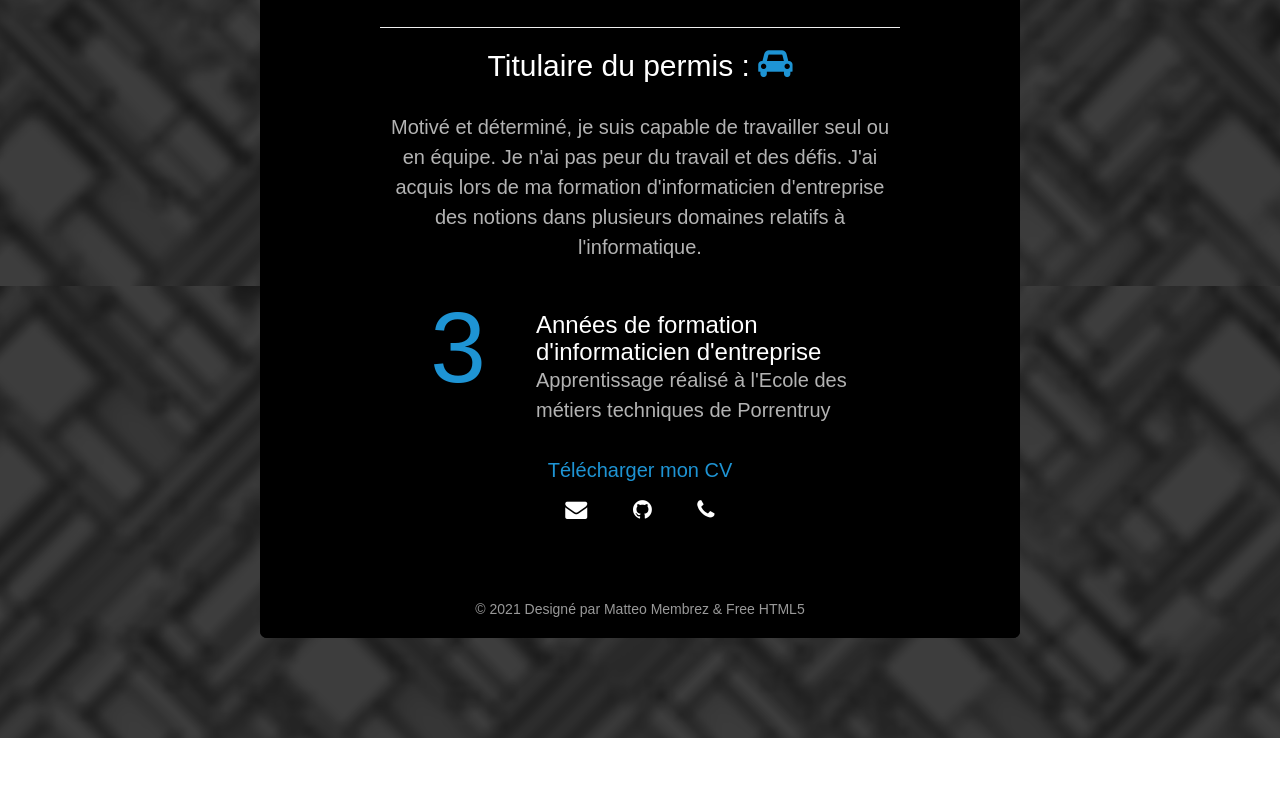
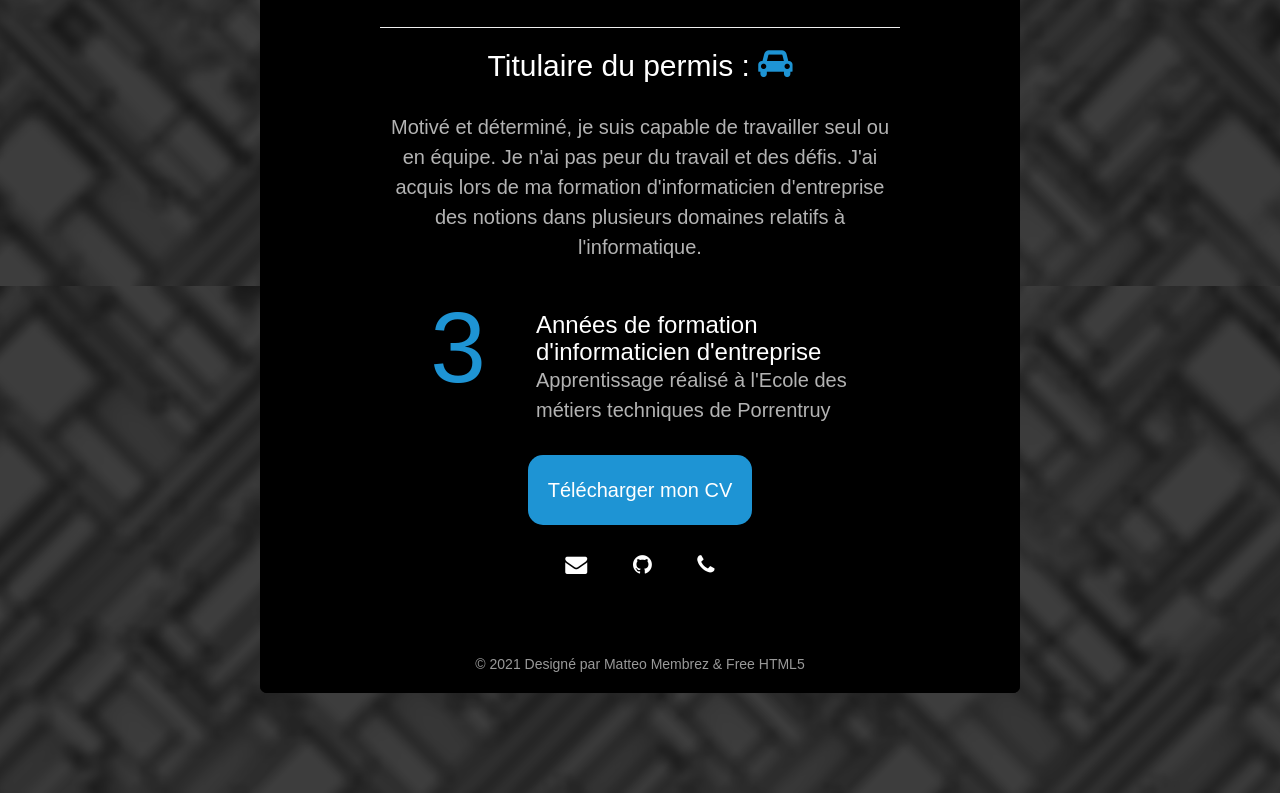
Before and after one commit to membmat/membmat.github.io, a plain HTML site: page index.html in a window 1280 px wide. Shown: the part 514-1307 px from the top of the page. Before the commit the page ends 1252 px from the top, so only its background shows below. Drawn offline with Linux system fonts and the light colour scheme; files whose address does not match are found by name.

Commit message:
download cv

```diff
--- a/css/style.css
+++ b/css/style.css
@@ -35,6 +35,28 @@ html {
   scrollbar-arrow-color: #000;
   scrollbar-shadow-color: #646464;
   scrollbar-dark-shadow-color: #646464;
+}
+
+button {
+  background-color: #1E94D4;
+  border-radius: 15px;
+  padding: 1em;
+  margin-bottom: 15px;
+}
+
+a button {
+  color: white;
+  padding: 1em;
+  border-radius: 15px;
+  border: none;
+  transition: ease 0.5s;
+}
+
+a:hover button  {
+  color: white;
+  text-decoration: none;
+  transform: translateY(3px);
+  box-shadow: 0 4px #105275;
 }
 
 /* ================SCROLL BAR================ */
--- a/index.html
+++ b/index.html
@@ -80,7 +80,7 @@
 								<p>Apprentissage réalisé à l'Ecole des métiers techniques de Porrentruy</p>
 							</div>
 						</div>
-						<a href="PDF/CV.pdf">Télécharger mon CV</a>
+						<a href="PDF/CV.pdf"><button>Télécharger mon CV</button></a>
 					</div>
 					<ul class="fh5co-social">
 						<li><a href="mailto:pro@membmat.ch"><i class="icon-envelope"></i></a></li>
```
